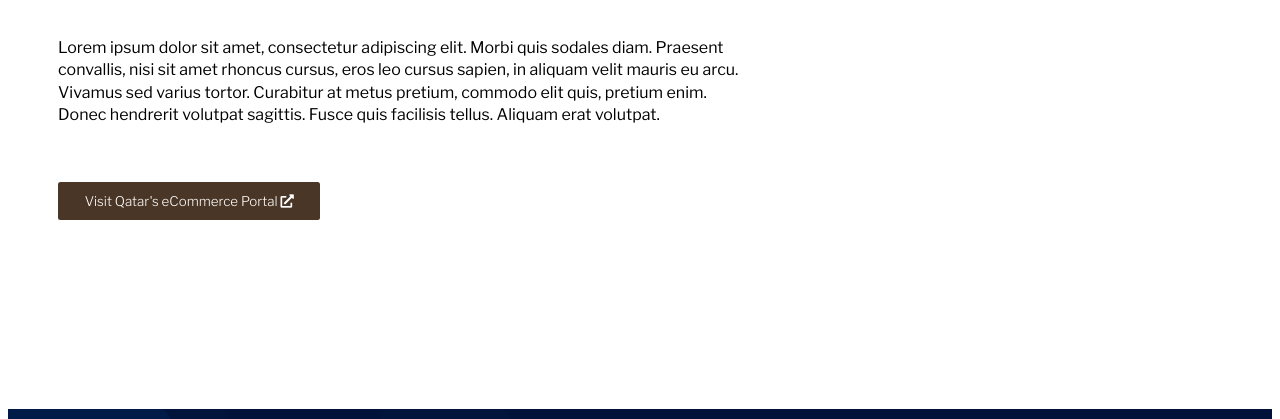
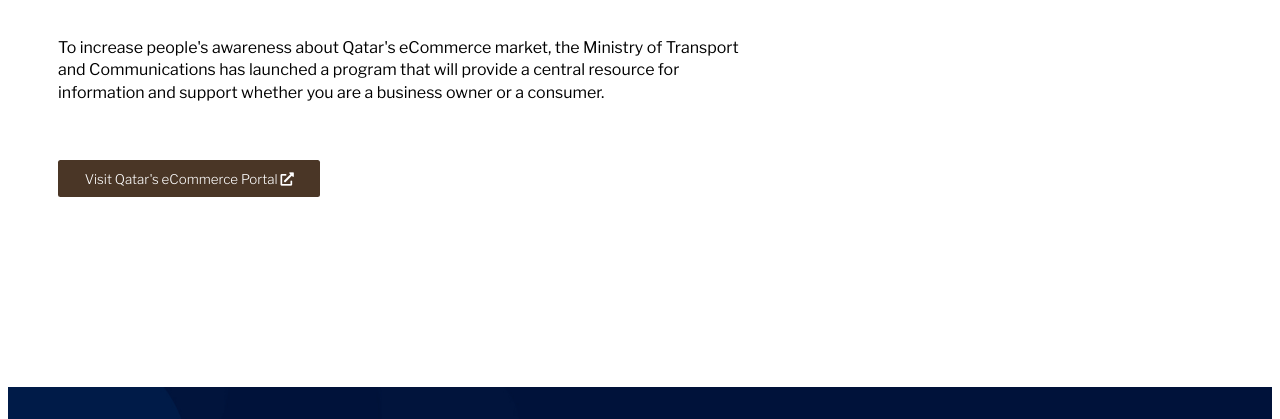
Before and after one commit to gionoel/gionoel.github.io, a plain HTML site: page project-motc.html in a window 1280 px wide. Shown: the part 331-750 px from the top of the page. Drawn offline with nearby package versions, Linux system fonts and the light colour scheme.

Commit message:
MOTC Project Description update

```diff
--- a/mediaqueries.css
+++ b/mediaqueries.css
@@ -21,6 +21,7 @@
   header .intro-text {
     font-size: 1.5em;
     width: 100%;
+    letter-spacing: -1px;
   }
 
   header h5 {
--- a/project-motc.html
+++ b/project-motc.html
@@ -76,12 +76,10 @@
       <div class="main-project">
         <h3 class="project-title">Qatar's eCommerce Portal</h3>
         <p>
-          Lorem ipsum dolor sit amet, consectetur adipiscing elit. Morbi quis
-          sodales diam. Praesent convallis, nisi sit amet rhoncus cursus, eros
-          leo cursus sapien, in aliquam velit mauris eu arcu. Vivamus sed varius
-          tortor. Curabitur at metus pretium, commodo elit quis, pretium enim.
-          Donec hendrerit volutpat sagittis. Fusce quis facilisis tellus.
-          Aliquam erat volutpat.
+          To increase people's awareness about Qatar's eCommerce market, the
+          Ministry of Transport and Communications has launched a program that
+          will provide a central resource for information and support whether
+          you are a business owner or a consumer.
         </p>
       </div>
 
```
